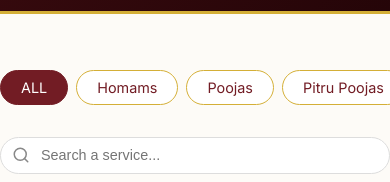
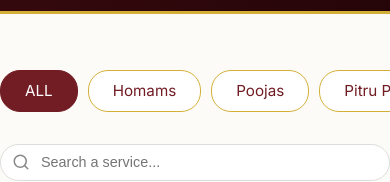
Before and after one commit to shaikmuzammil2905/Abhishek-Vaidik-seva-.com, a React (Vite) app: page /services in a window 390 px wide. Shown: the part 368-550 px from the top of the page. Built offline with nearby package versions, Linux system fonts and the light colour scheme; a web font is replaced by a local one.

Commit message:
Fix category filter spacing, sizing, and responsive layout

```diff
--- a/src/pages/ServicesPage.css
+++ b/src/pages/ServicesPage.css
@@ -32,39 +32,56 @@
     gap: 2rem;
     flex-wrap: wrap;
   }
+  .category-filters {
+    gap: 14px;
+  }
+}
+
+@media (min-width: 1024px) {
+  .category-filters {
+    gap: 16px;
+    flex-wrap: wrap;
+    overflow-x: visible;
+  }
 }
 
 .category-filters {
   display: flex;
-  gap: 0.5rem;
+  gap: 10px;
   overflow-x: auto;
   padding-bottom: 0.5rem;
+  max-width: 100%;
   -webkit-overflow-scrolling: touch;
-  scrollbar-width: thin;
+  scrollbar-width: none; /* Firefox */
 }
 
 .category-filters::-webkit-scrollbar {
-  height: 4px;
-}
-
-.category-filters::-webkit-scrollbar-thumb {
-  background: var(--gold, #d4af37);
-  border-radius: 4px;
+  display: none; /* Chrome/Safari/Edge */
 }
 
 .category-chip {
   background: white;
   border: 1px solid var(--gold, #d4af37);
   color: var(--primary-color, #721c24);
-  padding: 0.5rem 1.25rem;
+  padding: 0.6rem 1.5rem;
   border-radius: 20px;
-  font-size: 0.9rem;
+  font-size: 0.95rem;
   white-space: nowrap;
   cursor: pointer;
   transition: all 0.3s ease;
+  height: 42px;
+  display: flex;
+  align-items: center;
+  justify-content: center;
+  flex-shrink: 0;
 }
 
-.category-chip:hover,
+.category-chip:hover {
+  background: var(--creamy-bg, #fdfbf7);
+  transform: translateY(-2px);
+  box-shadow: 0 4px 8px rgba(114, 28, 36, 0.1);
+}
+
 .category-chip.active {
   background: var(--primary-color, #721c24);
   color: white;
```
